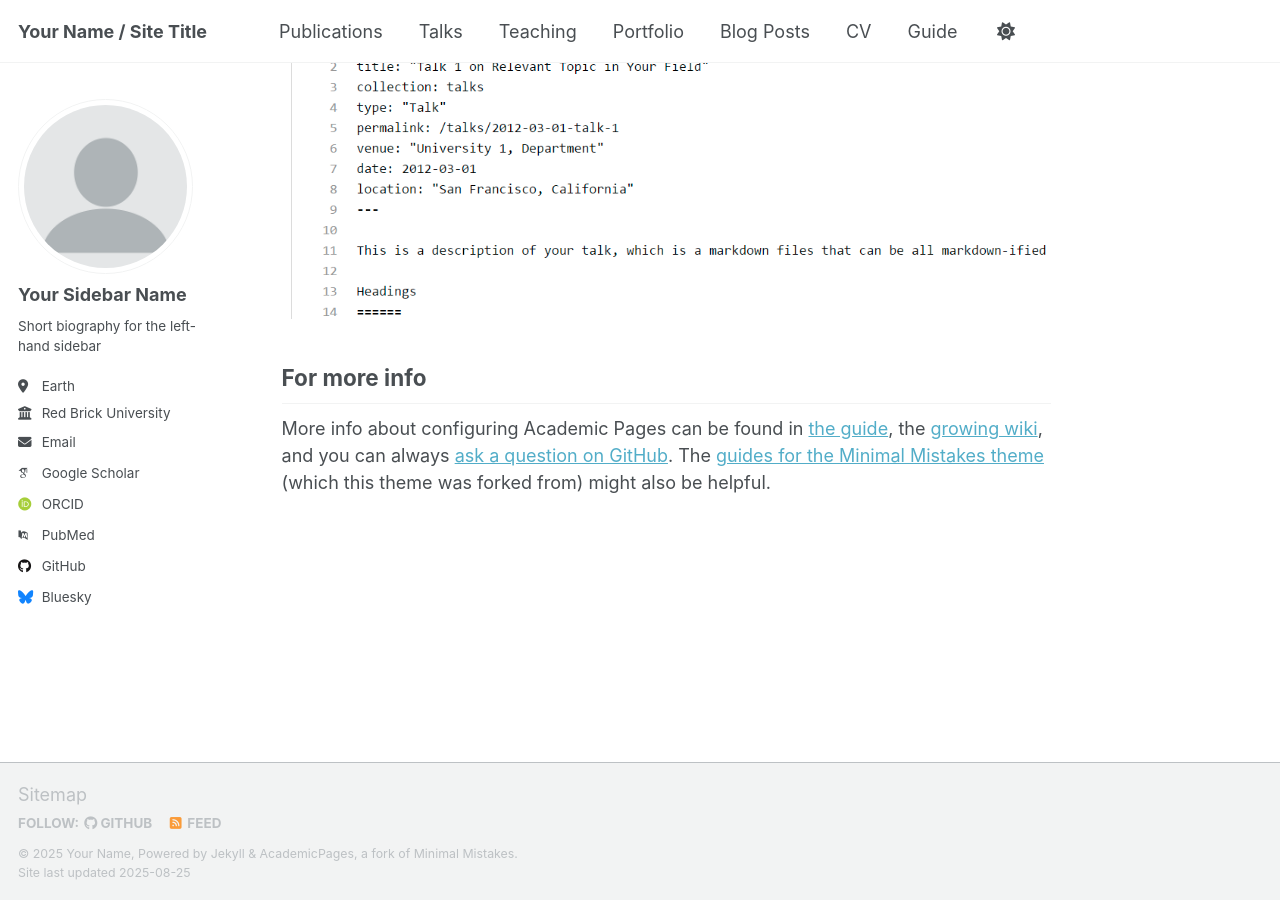
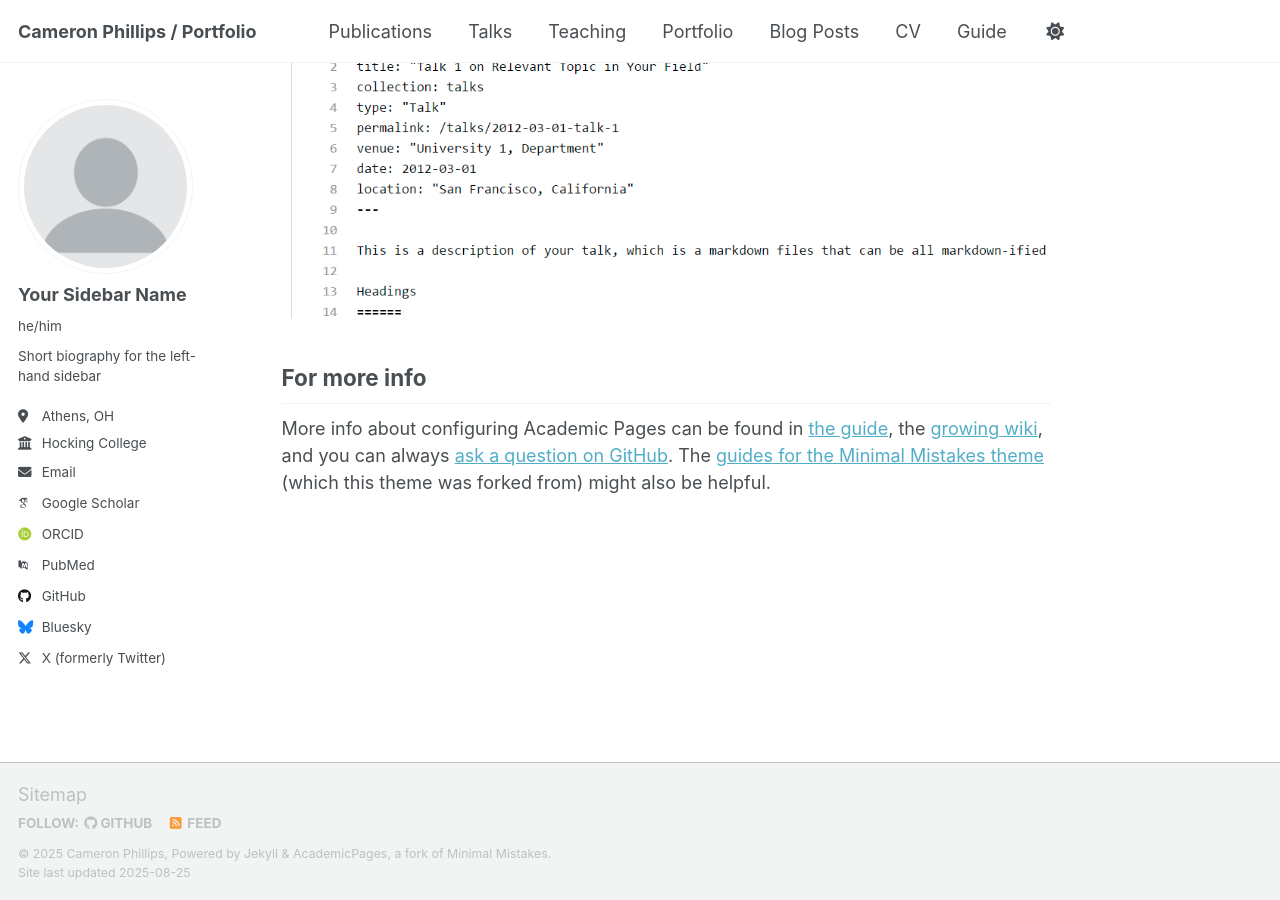
Before and after one commit to phillipsc2/portfolio-phillipsc2, a Jekyll site: the page built from _pages/about.md, in a window 1280 px wide and 900 px high, scrolled down 2880 px. Built offline with Jekyll 4.4.1, drawn with Linux system fonts in a browser that asks for light colours; some web fonts are replaced; a script that is not in the unit is left out.

Commit message:
Update _config.yml

```diff
--- a/_config.yml
+++ b/_config.yml
@@ -9,9 +9,9 @@
 # Basic Site Settings
 locale                   : "en-US"
 site_theme               : "default" # Currently available options are "default", "air"
-title                    : "Your Name / Site Title"
+title                    : "Cameron Phillips / Portfolio"
 title_separator          : "-"
-name                     : &name "Your Name"
+name                     : &name "Cameron Phillips"
 description              : &description "personal description"
 url                      : https://academicpages.github.io # the base hostname & protocol for your site e.g. "https://[your GitHub username].github.io" or if you already have some other page hosted on Github then use "https://[your GitHub username].github.io/[Your Repo Name]"
 baseurl                  : "" # the subpath of your site, e.g. "/blog"
@@ -24,12 +24,12 @@ author:
   # Biographic information
   avatar           : "profile.png"
   name             : "Your Sidebar Name"
-  pronouns         : # example: "she/her"
+  pronouns         : "he/him"
   bio              : "Short biography for the left-hand sidebar"
-  location         : "Earth"
-  employer         : "Red Brick University"
+  location         : "Athens, OH"
+  employer         : "Hocking College"
   uri              : # URL
-  email            : "none@example.org"
+  email            : "notcameronphillips@gmail.com"
 
   # Academic websites
   academia         : # URL
@@ -70,7 +70,7 @@ author:
   steam            : # Username
   telegram         : # URL
   tumblr           : # Username
-  twitter          : # Username for X / Twitter
+  twitter          : "@cameronp1"
   vine             : # Username
   weibo            : # Username
   wikipedia        : # Username
```
